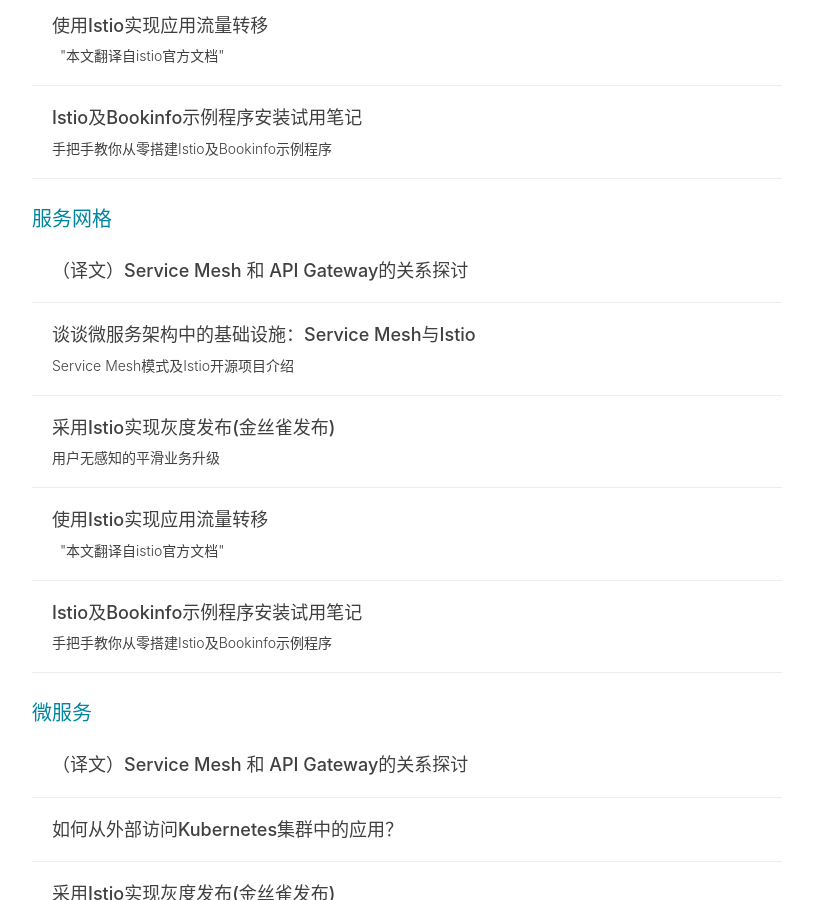
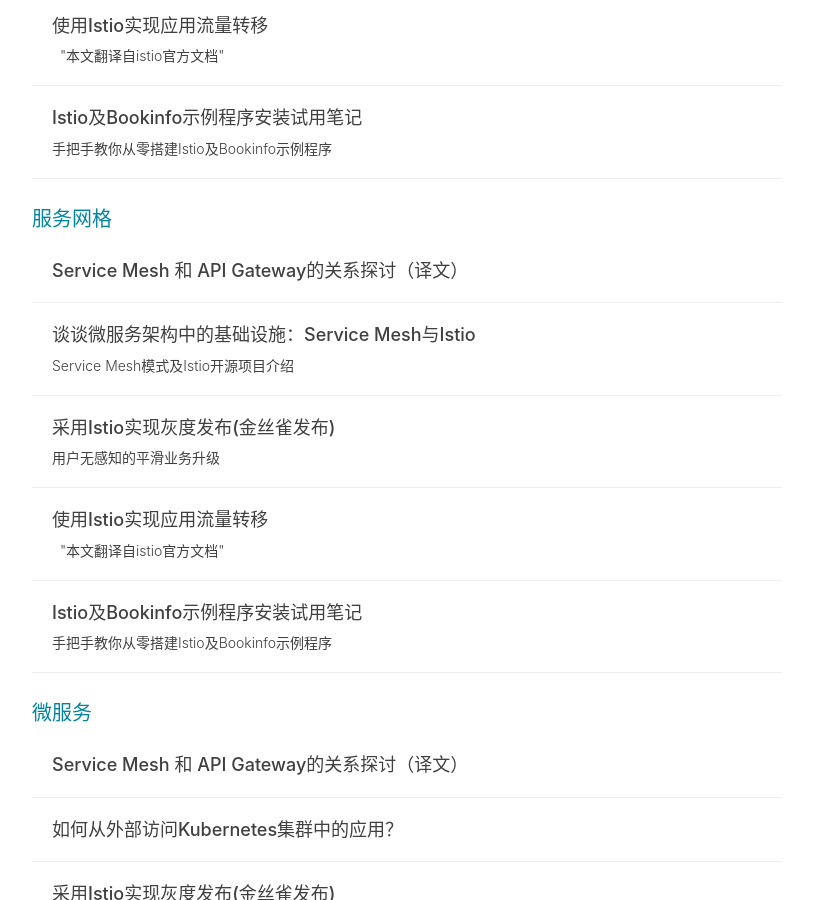
Before and after one commit to zhaohuabing/jekyll_blog_backup, a Jekyll site: the page built from tags.html, in a window 1280 px wide and 900 px high, scrolled down 2486 px. Shown: the whole window, without its empty margins (233-1046 px from the left). Built offline with Jekyll 4.4.1, drawn with Linux system fonts in a browser that asks for light colours; comment, search, counter and statistics services are not loaded; some of the changed text lies outside the part shown.

```diff
--- a/_posts/2018-04-11-Service Mesh vs API Gateway.markdown
+++ b/_posts/2018-04-11-service-mesh-vs-api-gateway.markdown
@@ -1,6 +1,6 @@
 ---
 layout:     post
-title:      "（译文）Service Mesh 和 API Gateway的关系探讨"
+title:      "Service Mesh 和 API Gateway的关系探讨（译文）"
 subtitle:   ""
 description: ""
 date:       2018-04-11 09:32:00
```
